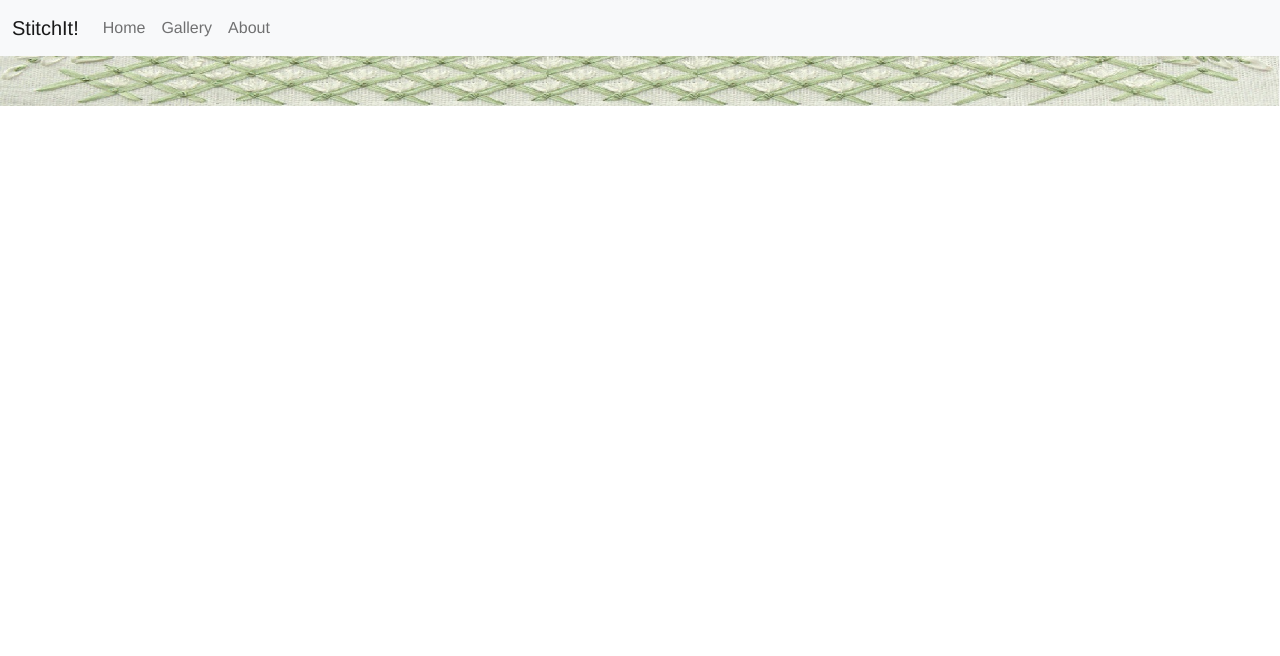
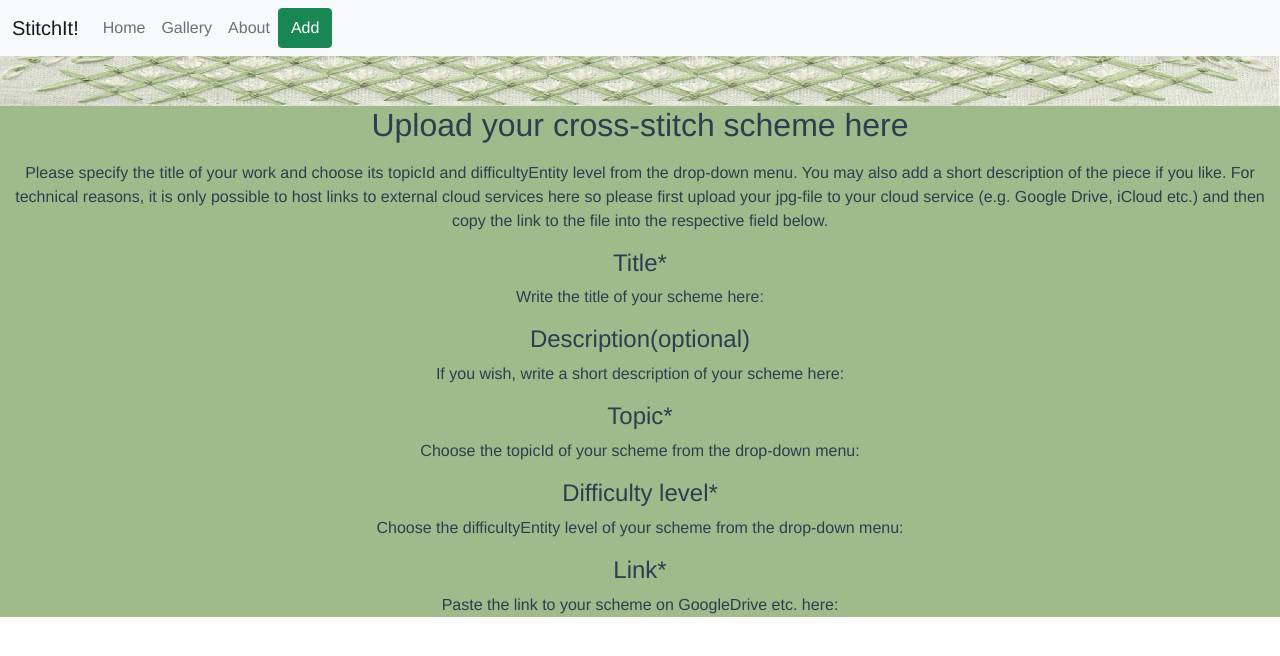
Before and after one commit to s0570572/stitchit-project, a Vue app: page /add-entry in a window 1280 px wide. Shown: the top 656 px of the page. Built offline with nearby package versions, Linux system fonts and the light colour scheme.

Commit message:
add a button and a page, without onclick

```diff
--- a/src/components/Navbar.vue
+++ b/src/components/Navbar.vue
@@ -10,6 +10,7 @@
           <router-link class="nav-link" to="/">Home</router-link>
           <router-link class="nav-link" to="/entries">Gallery</router-link>
           <router-link class="nav-link" to="/about">About</router-link>
+          <button type="button" class="btn btn-success" id="button">Add</button>
         </div>
       </div>
     </div>
@@ -23,5 +24,7 @@ export default {
 </script>
 
 <style scoped>
-
+#button {
+  justify-content: space-between;
+}
 </style>
--- a/src/router/index.js
+++ b/src/router/index.js
@@ -2,6 +2,7 @@ import { createRouter, createWebHistory } from 'vue-router'
 import Home from '../views/Home.vue'
 import About from '../views/About.vue'
 import Gallery from '../views/Gallery.vue'
+import AddEntry from '../views/AddEntry'
 
 const routes = [
   {
@@ -18,6 +19,11 @@ const routes = [
     path: '/about',
     name: 'About',
     component: About
+  },
+  {
+    path: '/add-entry',
+    name: 'Add entry',
+    component: AddEntry
   }
 ]
 
--- /dev/null
+++ b/src/views/AddEntry.vue
@@ -0,0 +1,35 @@
+<template>
+  <h2>Upload your cross-stitch scheme here</h2>
+  <p></p>
+  <p>Please specify the title of your work and choose its topicId and difficultyEntity level from the drop-down menu. You may
+    also add a short description of the piece if you like. For technical reasons, it is only possible to host links to
+    external cloud services here so please first upload your jpg-file to your cloud service (e.g. Google Drive, iCloud etc.)
+    and then copy the link to the file into the respective field below.</p>
+  <p></p>
+  <h4>Title*</h4>
+  <p>Write the title of your scheme here:</p>
+  <!-- typing field -->
+  <h4>Description(optional)</h4>
+  <p>If you wish, write a short description of your scheme here:</p>
+  <!-- typing field -->
+  <h4>Topic*</h4>
+  <p>Choose the topicId of your scheme from the drop-down menu:</p>
+  <!-- drop-down menu -->
+  <h4>Difficulty level*</h4>
+  <p>Choose the difficultyEntity level of your scheme from the drop-down menu:</p>
+  <!-- drop-down menu -->
+  <h4>Link*</h4>
+  <p>Paste the link to your scheme on GoogleDrive etc. here:</p>
+  <!-- typing field -->
+  <!-- submit button text="Submit" -->
+</template>
+
+<script>
+export default {
+  name: 'AddEntry'
+}
+</script>
+
+<style scoped>
+
+</style>
--- a/src/views/Home.vue
+++ b/src/views/Home.vue
@@ -2,7 +2,7 @@
   <div id="textbox">
     <p class="text"><em><strong>Hello and welcome to the StitchIt! project!</strong></em></p>
     <p class="text"><em>This is where you can find a cross-stitch scheme of your liking for free. Just don't hesitate to go through all the different topic tabs to look for your favourite motives and choose the difficulty level that you want to tackle.</em></p>
-    <p class="text"><em>Do you create schemes of your own and want to share them? Feel free to do so by clicking on the 'add' button on the upper right side of your screen. You will be then guided through a simple uploading procedure.</em></p>
+    <p class="text"><em>Do you create schemes of your own and want to share them? Feel free to do so by clicking on the dark green 'add' button on the upper panel. You will be then guided through a simple uploading procedure.</em></p>
     <p class="text"><em><strong>Now take your time and enjoy the StitchIt! project!</strong></em></p>
   </div>
 </template>
```
